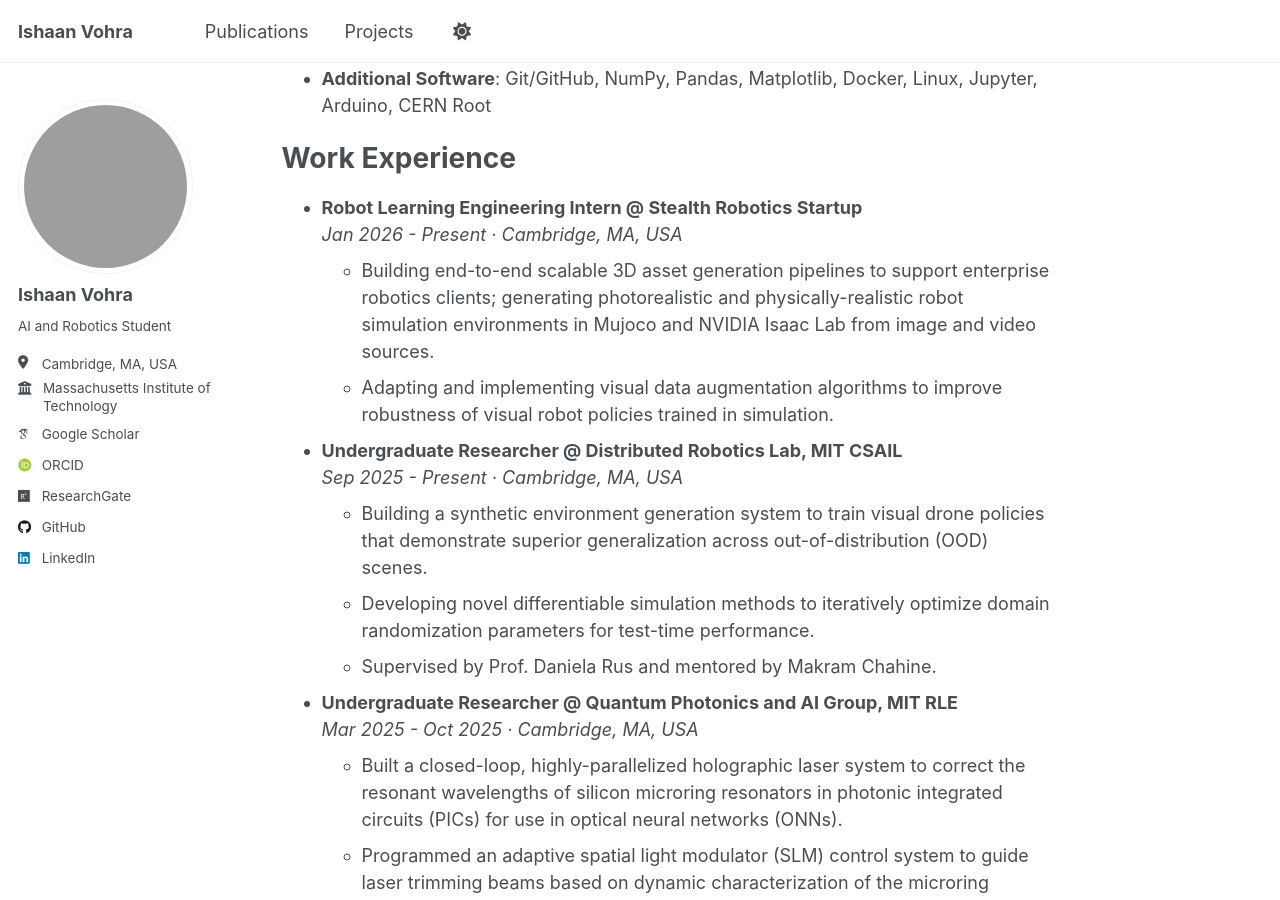
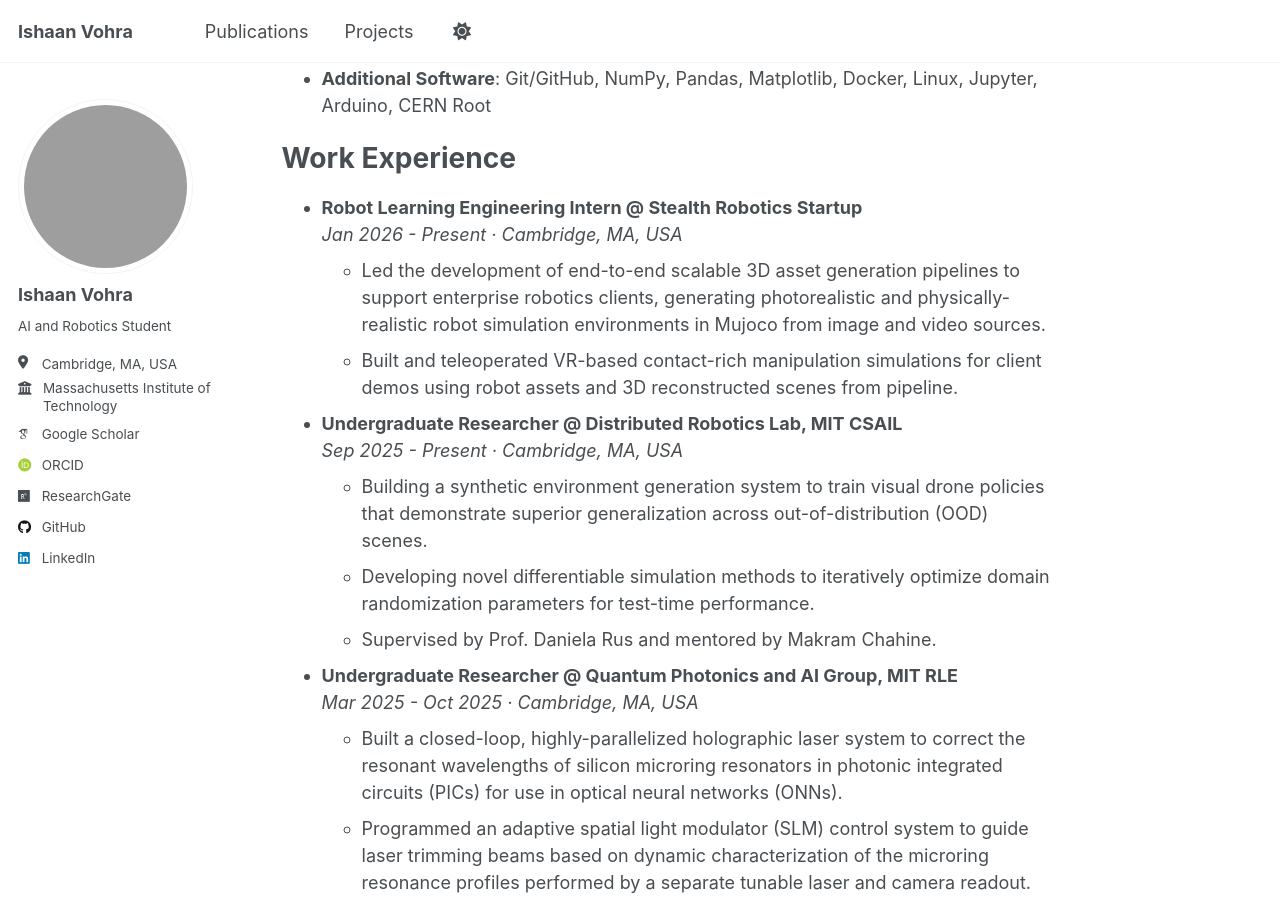
Before and after one commit to Ishaan-vohra/Ishaan-vohra.github.io, a Jekyll site: the page built from _pages/about.md, in a window 1280 px wide and 900 px high, scrolled down 818 px. Built offline with Jekyll 4.4.1, drawn with Linux system fonts in a browser that asks for light colours; some web fonts are replaced; a script that is not in the unit is left out.

Commit message:
Update about.md

```diff
--- a/_pages/about.md
+++ b/_pages/about.md
@@ -33,8 +33,9 @@
 
 * **Robot Learning Engineering Intern @ Stealth Robotics Startup**
   *Jan 2026 - Present &middot; Cambridge, MA, USA*
-  * Building end-to-end scalable 3D asset generation pipelines to support enterprise robotics clients; generating photorealistic and physically-realistic robot simulation environments in Mujoco and NVIDIA Isaac Lab from image and video sources.
-  * Adapting and implementing visual data augmentation algorithms to improve robustness of visual robot policies trained in simulation.
+  * Led the development of end-to-end scalable 3D asset generation pipelines to support enterprise robotics clients, generating photorealistic and physically-realistic robot simulation environments in Mujoco from image and video sources.
+  * Built and teleoperated VR-based contact-rich manipulation simulations for client demos using robot assets and 3D reconstructed scenes from pipeline.
+
 
 * **Undergraduate Researcher @ Distributed Robotics Lab, MIT CSAIL**
   *Sep 2025 - Present &middot; Cambridge, MA, USA*
```
